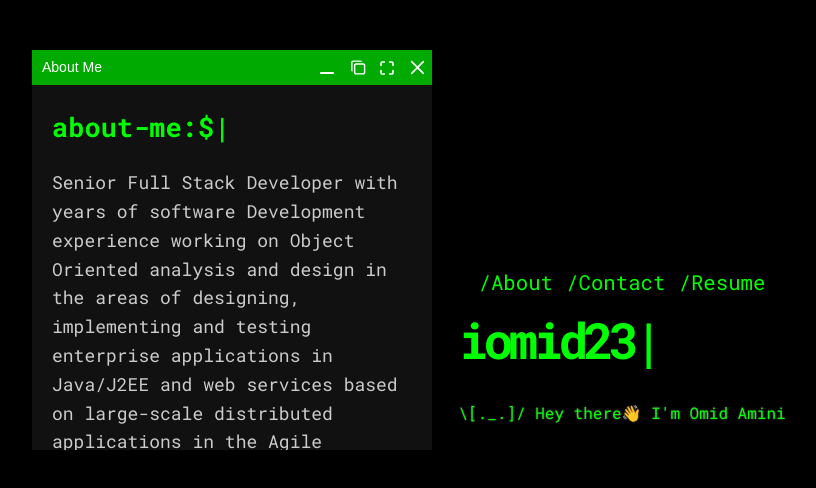
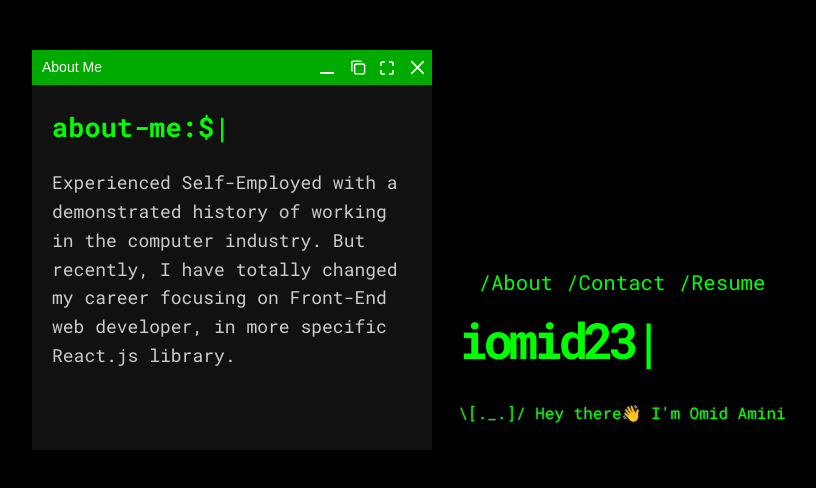
Before and after one commit to iomid23/iomid23, a plain HTML site: page index.html in a window 1280 px wide. Both pictures are taken after a click on the item "/About". Shown: the whole page, without its empty margins (18-834 px from the left). Drawn offline with nearby package versions, Linux system fonts and the light colour scheme.

Commit message:
Update index.html

```diff
--- a/index.html
+++ b/index.html
@@ -54,10 +54,9 @@
       <div id="about-content">
         <h2>about-me:$<span class="cursor">|</span></h2>
         <p>
-          Senior Full Stack Developer with years of software Development experience working on Object Oriented analysis and design in the areas of designing,
-          implementing and testing enterprise applications in Java/J2EE and web services based on large-scale distributed applications in the Agile development
-          of software using practices including Scrum. Extensive experience in the domains of application software, Banking, Government, Healthcare, and custom application
-          development.Some of the languages that I am fluent in include  JavaScript, SQL
+          Experienced Self-Employed with a demonstrated
+history of working in the computer industry.
+But recently, I have totally changed my career focusing on Front-End web developer, in more specific React.js library.
         </p>
       </div>
 
```
